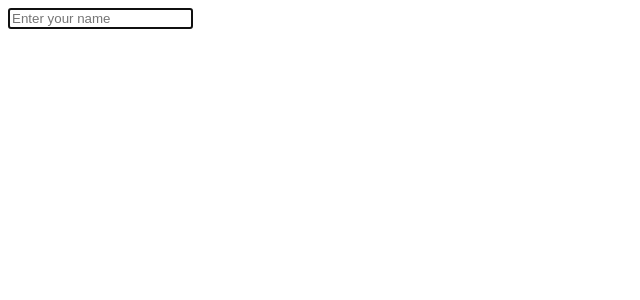
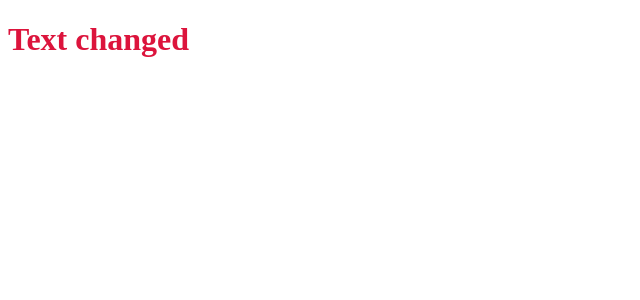
Before and after one commit to gstv57/vue-repo-learning, a Vue app: page / in a window 1280 px wide. Shown: the top 300 px of the page, without its empty margins (0-640 px from the left). Built offline with nearby package versions, Linux system fonts and the light colour scheme.

Commit message:
template ref pt2

```diff
--- a/src/App.vue
+++ b/src/App.vue
@@ -1,7 +1,7 @@
 <script setup>
-import BasicRef from './components/BasicRef.vue'
+import FunctionRef from './components/FunctionRef.vue'
 </script>
 
 <template>
-  <BasicRef />
+  <FunctionRef />
 </template>
--- /dev/null
+++ b/src/components/FunctionRef.vue
@@ -0,0 +1,12 @@
+<script setup>
+const myRefFunc = (el) => {
+  console.log(el.textContent)
+  el.textContent = 'Text changed'
+  el.style.color = 'crimson'
+}
+</script>
+<template>
+  <div>
+    <h1 :ref="myRefFunc">Hello</h1>
+  </div>
+</template>
```
